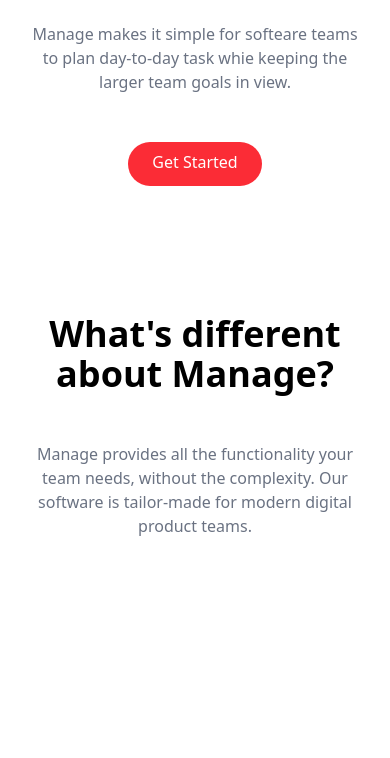
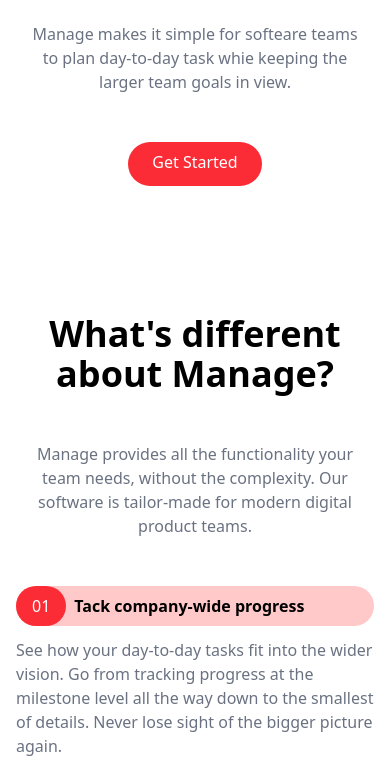
Before and after one commit to abhishekjaglan/Tailwind-CSS, a website: page src/index.html in a window 390 px wide. Shown: the part 576-1334 px from the top of the page. Before the commit the page ends 1162 px from the top, so only its background shows below. Drawn offline with Linux system fonts and the light colour scheme.

Commit message:
responsive design features section list items

```diff
--- a/src/index.html
+++ b/src/index.html
@@ -105,7 +105,32 @@
             </div>
 
             <!-- Numbered list -->
-            <div>
+            <div class="flex flex-col space-y-8 md:w-1/2">
+                <!-- List Item 1-->
+                <div class="flex flex-col space-y-3 md:space-y-0 md:space-x-6 md:flex-row">
+                    <!-- Heading -->
+                    <div class="rounded-full bg-red-200 md:bg-transparent">
+                        <div class="flex items-center space-x-2">
+                            <div class="px-4 py-2 text-white rounded-full md:py-1 bg-red-500">
+                                01
+                            </div>
+                            <h3 class="text-base font-bold md:mb-2 md:hidden">
+                                Tack company-wide progress
+                            </h3>
+                        </div>
+                    </div>
+                    <div>
+                        <h3 class="hidden mb-4 text-lg font-bold md:block">
+                            Track company-wide progress
+                        </h3>
+                        <p class="text-gray-500">
+                            See how your day-to-day tasks fit into the wider vision. Go from
+                            tracking progress at the milestone level all the way down to the
+                            smallest of details. Never lose sight of the bigger picture
+                            again.
+                        </p>
+                    </div>
+                </div>
 
             </div>
         </div>
```
Also changed, not shown: dist/prod.css.
